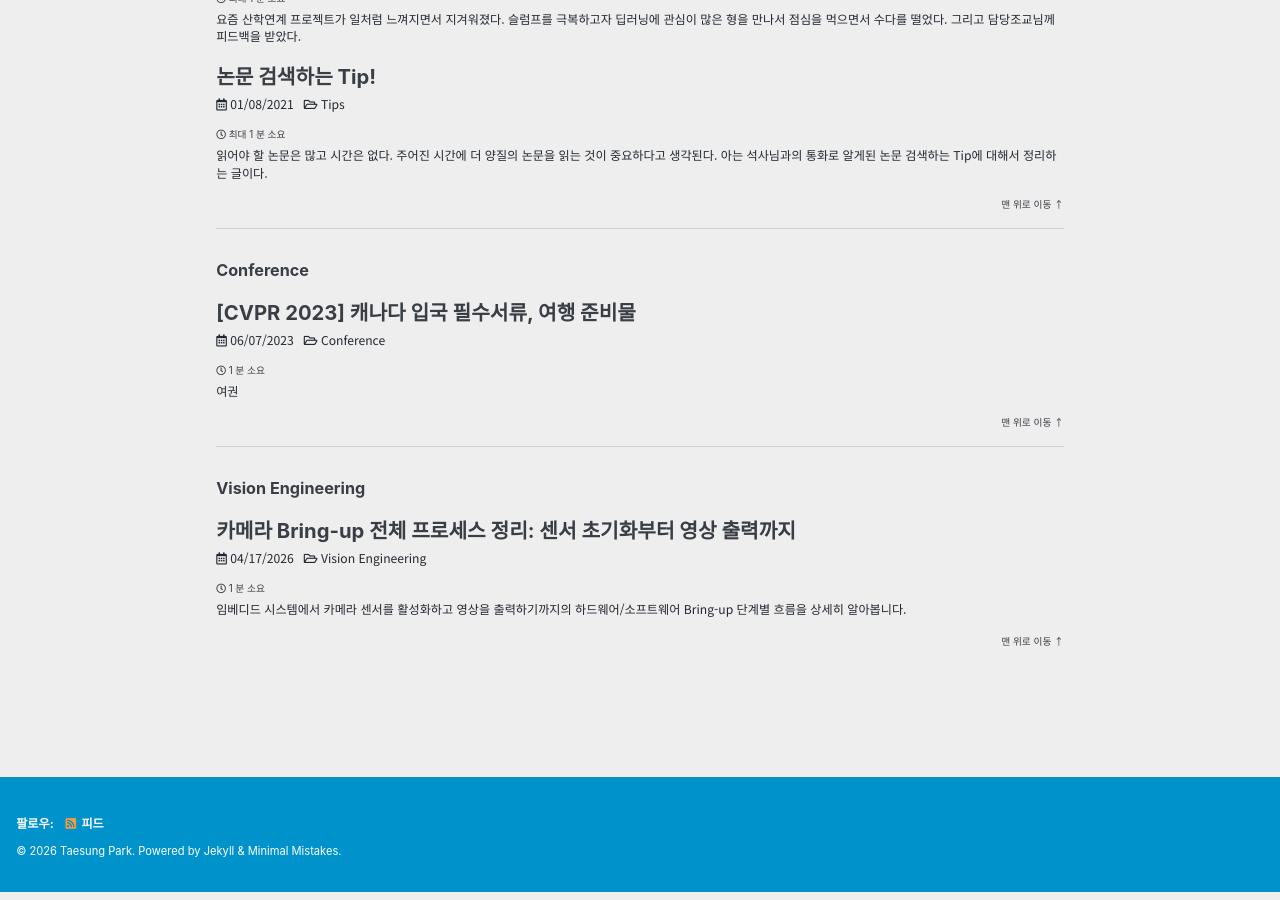
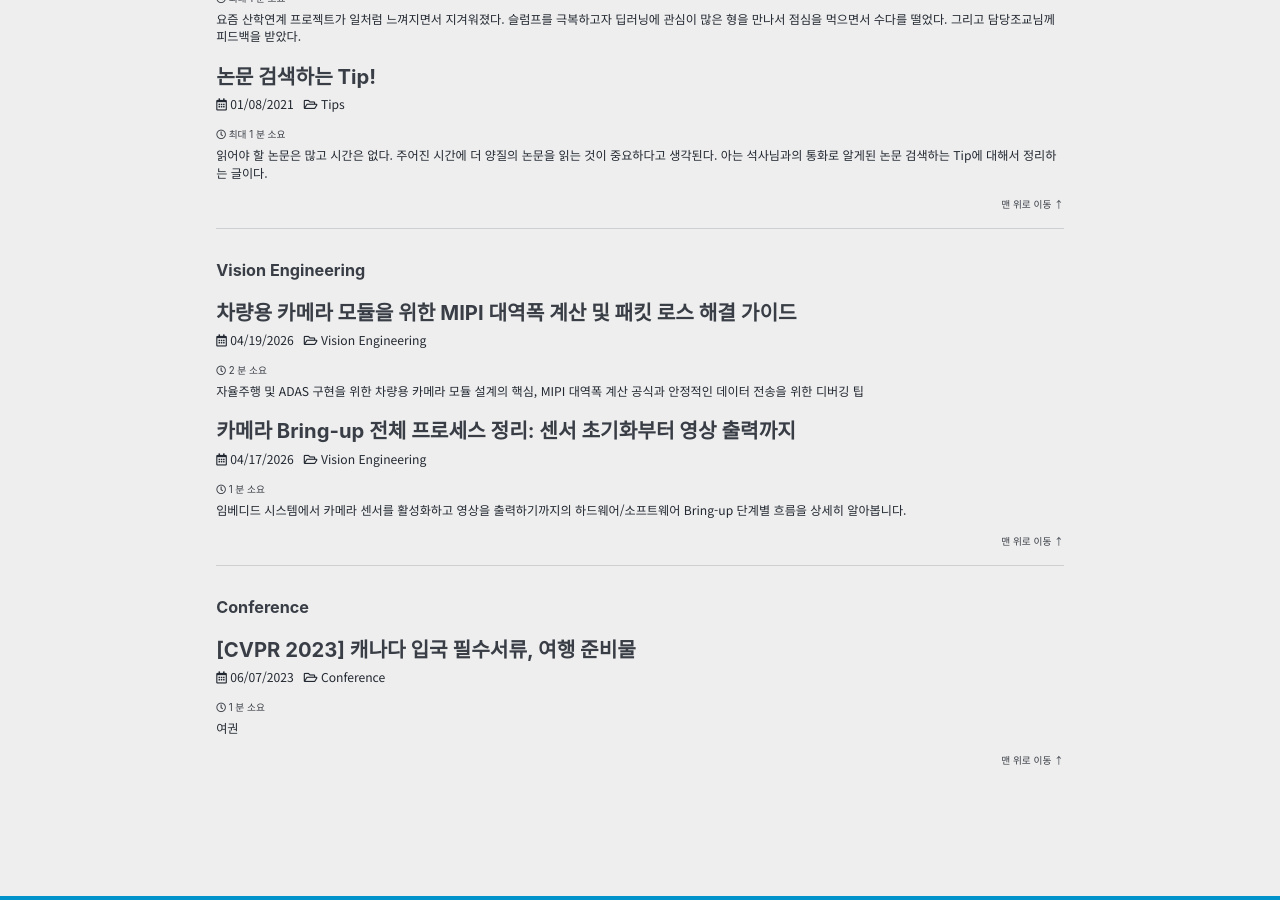
Before and after one commit to kkamankun/kkamankun.github.io, a Jekyll site: the page built from _pages/category-archive.md, in a window 1280 px wide and 900 px high, scrolled down 8575 px. Built offline with Jekyll 4.4.1, drawn with Linux system fonts in a browser that asks for light colours; cached includes are drawn as plain includes; part of the change alters nothing that is shown; some of the changed text lies outside the part shown.

Commit message:
Add MIPI 대역폭 계산 및 패킷 로스

```diff
--- a/_includes/head.html
+++ b/_includes/head.html
@@ -39,5 +39,17 @@
   {% endfor %}
 {% endif %}
 
-<link rel="shortcut icon" href="{{site.baseurl}}/assets/logo.ico/logo_image.ico" type="image/x-icon">
-<link rel="icon" href="{{site.baseurl}}/assets/logo.ico/logo_image.ico" type="image/x-icon">
+<link rel="shortcut icon" href="{{site.baseurl}}/assets/logo.ico/ts-logic-logo-image.ico" type="image/x-icon">
+<link rel="icon" href="{{site.baseurl}}/assets/logo.ico/ts-logic-logo-image.ico" type="image/x-icon">
+
+<script src="https://polyfill.io/v3/polyfill.min.js?features=es6"></script>
+<script id="MathJax-script" async src="https://cdn.jsdelivr.net/npm/mathjax@3/es5/tex-mml-chtml.js"></script>
+<script>
+  window.MathJax = {
+    tex: {
+      inlineMath: [['$', '$'], ['\\(', '\\)']],
+      displayMath: [['$$', '$$'], ['\\[', '\\]']],
+      processEscapes: true
+    }
+  };
+</script>
--- /dev/null
+++ b/_posts/vision-engineering/2026-04-19-mipi-bandwidth-calculation-packet-loss.md
@@ -0,0 +1,82 @@
+---
+title: "차량용 카메라 모듈을 위한 MIPI 대역폭 계산 및 패킷 로스 해결 가이드"
+excerpt: "자율주행 및 ADAS 구현을 위한 차량용 카메라 모듈 설계의 핵심, MIPI 대역폭 계산 공식과 안정적인 데이터 전송을 위한 디버깅 팁"
+categories:
+  - Vision Engineering
+tags:
+  - [MIPI, CSI-2, Automotive Camera, ADAS, Autonomous Driving, Bandwidth, Packet Loss]
+toc: true
+toc_sticky: true
+use_math: true
+date: 2026-04-19
+last_modified_at: 2026-04-19
+---
+
+## 자율주행 시대의 눈: 차량용 카메라 모듈
+
+자율주행 및 ADAS(Advanced Driver Assistance Systems) 기술의 비약적인 발전과 함께 차량용 카메라 모듈의 중요성이 날로 커지고 있습니다. 특히, 실시간으로 주변 환경을 인지하고 판단하기 위해서는 고해상도, 고주사율, 낮은 지연(Latency)의 영상 데이터 전송이 필수적입니다. 이러한 요구 사항을 충족하기 위해 대부분의 차량용 카메라 모듈은 **MIPI(Mobile Industry Processor Interface)** 인터페이스, 특히 **MIPI CSI-2(Camera Serial Interface 2)**를 채택하고 있습니다.
+
+이번 포스트에서는 차량용 카메라 모듈 설계 시 필수적인 MIPI 대역폭 계산 방법과 데이터 손실 방지를 위한 패킷 로스 해결 방법에 대해 자세히 알아보겠습니다.
+
+---
+
+## 1. MIPI 대역폭 계산 방법 (CSI-2 기준)
+
+차량용 카메라 모듈의 MIPI 대역폭은 영상의 해상도, 프레임 레이트(FPS), 비트 깊이(Bit Depth)를 기반으로 계산합니다. 여기에 프로토콜 제어 비트 및 블랭킹 기간(Blanking Period)을 고려한 여유값(Overhead)을 곱해 최종적인 대역폭을 산출합니다.
+
+### 💡 계산 공식
+
+$$Total\ Bandwidth = W \times H \times FPS \times Bit\ Depth \times Overhead$$
+
+* **W / H**: 가로/세로 해상도 (예: 1920 x 1080 for 1080p, 3840 x 2160 for 4K)
+* **FPS**: 초당 프레임 수 (예: 30fps, 60fps)
+* **Bit Depth**: 픽셀당 비트 수 (RAW8 = 8bit, RAW10 = 10bit, RAW12 = 12bit, YUV422 = 16bit)
+* **Overhead**: 프로토콜 오버헤드 (보통 **1.15 ~ 1.25** 적용)
+
+### 예시 계산: 1080p 60fps RAW10 환경
+* $1920 \times 1080 \times 60 \times 10 \times 1.2 \approx 1.49\ Gbps$
+* 만약 4개의 레인(Lane)을 사용한다면, 레인당 약 **373 Mbps** 이상의 속도가 확보되어야 합니다.
+
+### 차량용 카메라 모듈의 특수성
+
+차량용 카메라 모듈은 다음과 같은 측면에서 일반적인 가전제품용 카메라와 차이가 있습니다.
+
+* **고해상도 및 고주사율**: ADAS 및 자율주행을 위해 4K 이상의 고해상도, 60fps 이상의 고주사율 카메라가 요구되고 있습니다. 이는 필요한 MIPI 대역폭을 급격히 증가시키는 요인입니다.
+* **낮은 지연**: 자율주행에서는 실시간 제어가 중요하므로, 영상 데이터 전송 지연을 최소화해야 합니다.
+* **가혹한 환경**: 차량 내외부는 온도 변화가 심하고 진동이 심하며 전자기 노이즈가 많아, 안정적인 데이터 전송을 방해하는 요소들이 많습니다.
+
+---
+
+<img src="/assets/images/posts/mipi-bandwidth-calculation.webp" alt="차량용 카메라 모듈을 위한 MIPI 대역폭 계산 및 패킷 로스 개념도" style="max-width: 75%;">
+
+## 2. 패킷 로스(Packet Loss)의 주요 원인 및 해결 방법
+
+차량용 카메라 모듈에서 패킷 로스가 발생하면 영상 끊김, 노이즈, 심지어는 ADAS 시스템의 오작동까지 유발할 수 있습니다. 주요 원인과 이에 대한 해결 방법은 다음과 같습니다.
+
+### ✅ 신호 무결성(Signal Integrity) 저하
+
+차량 내 복잡한 배선과 긴 케이블 연결은 MIPI 신호의 품질을 저하시키고 패킷 로스를 발생시키는 주된 원인입니다.
+
+* **해결 방법**:
+    * **임피던스 매칭**: MIPI 라인의 차동 임피던스를 **100$\Omega$**으로 유지하여 신호 반사를 최소화합니다.
+    * **배선 설계 최적화**: MIPI 라인의 길이를 최소화하고, 신호 교차를 피하며, 적절한 이격 거리를 확보하여 크로스톡(Crosstalk)을 줄입니다.
+    * **고품질 케이블 및 커넥터 사용**: 차량용 규격을 만족하는 고품질 케이블과 커넥터를 사용하여 신호 감쇠 및 노이즈 유입을 방지합니다.
+
+### ✅ 전원 노이즈
+
+차량용 시스템은 다양한 전장 부품들이 동작하며 전원 라인에 많은 노이즈를 발생시킵니다.
+
+* **해결 방법**:
+    * **전원 디커플링**: 카메라 모듈 및 SoC의 전원 핀에 적절한 용량의 디커플링 커패시터를 배치하여 노이즈를 제거합니다.
+    * **접지 설계**: 안정적인 접지면을 확보하여 노이즈 영향을 최소화합니다.
+
+### ✅ 소프트웨어 설정 오류
+
+MIPI D-PHY/C-PHY 타이밍 파라미터나 카메라 드라이버 설정 오류도 패킷 로스를 유발할 수 있습니다.
+
+* **해결 방법**:
+    * **MIPI 타이밍 파라미터 검토**: `T-LPX`, `T-HS-PREPARE`, `T-HS-ZERO` 등 타이밍 파라미터가 MIPI 규격 및 카메라 센서 데이터 시트와 일치하는지 확인합니다.
+    * **드라이버 설정 확인**: 카메라 센서의 레지스터 값과 SoC의 수신 설정이 일치하는지, 특히 입력 클럭(MCLK) 설정이 올바른지 확인합니다.
+    * **에러 모니터링**: 수신 측(SoC)에서 `CRC Error`, `ECC Error`, `Sync Error` 등 MIPI 관련 인터럽트를 모니터링하여 에러 발생 시 신속하게 대처합니다.
+
+---
```
Also changed, not shown: assets/images/posts/mipi-bandwidth-calculation.webp (added).
